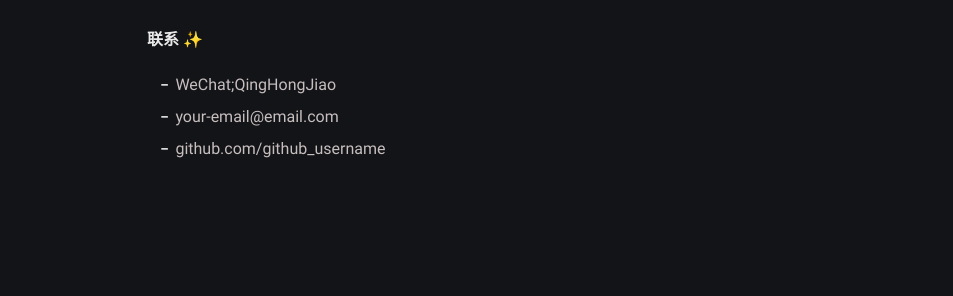
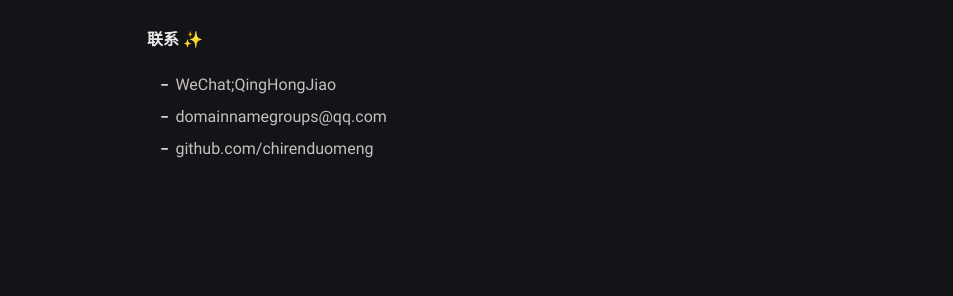
Before and after one commit to YiPianYe/yipianye.github.io, a Jekyll site: the page built from about.md, in a window 1280 px wide. Shown: the part 336-632 px from the top of the page, without its empty margins (163-1116 px from the left). Built offline with Jekyll 4.4.1, drawn with Linux system fonts in a browser that asks for light colours; comment, search, counter and statistics services are not loaded.

Commit message:
Update _config.yml

```diff
--- a/_config.yml
+++ b/_config.yml
@@ -15,11 +15,11 @@ author:
   bio: >- # 副标题
     痴人本多梦😂
     梦中有痴人😂
-  username: username # general username
-  github: github_username # github username
+  username: iCpMe # general username
+  github: chirenduomeng # github username
   twitter: twitter_username # twitter username
   facebook: facebook_username # facebook username
-  email: your-email@email.com # email adress
+  email: domainnamegroups@qq.com # email adress
   avatar: /assets/img/chiren.jpg # change with your own avatar
 
 # URL settings
```
